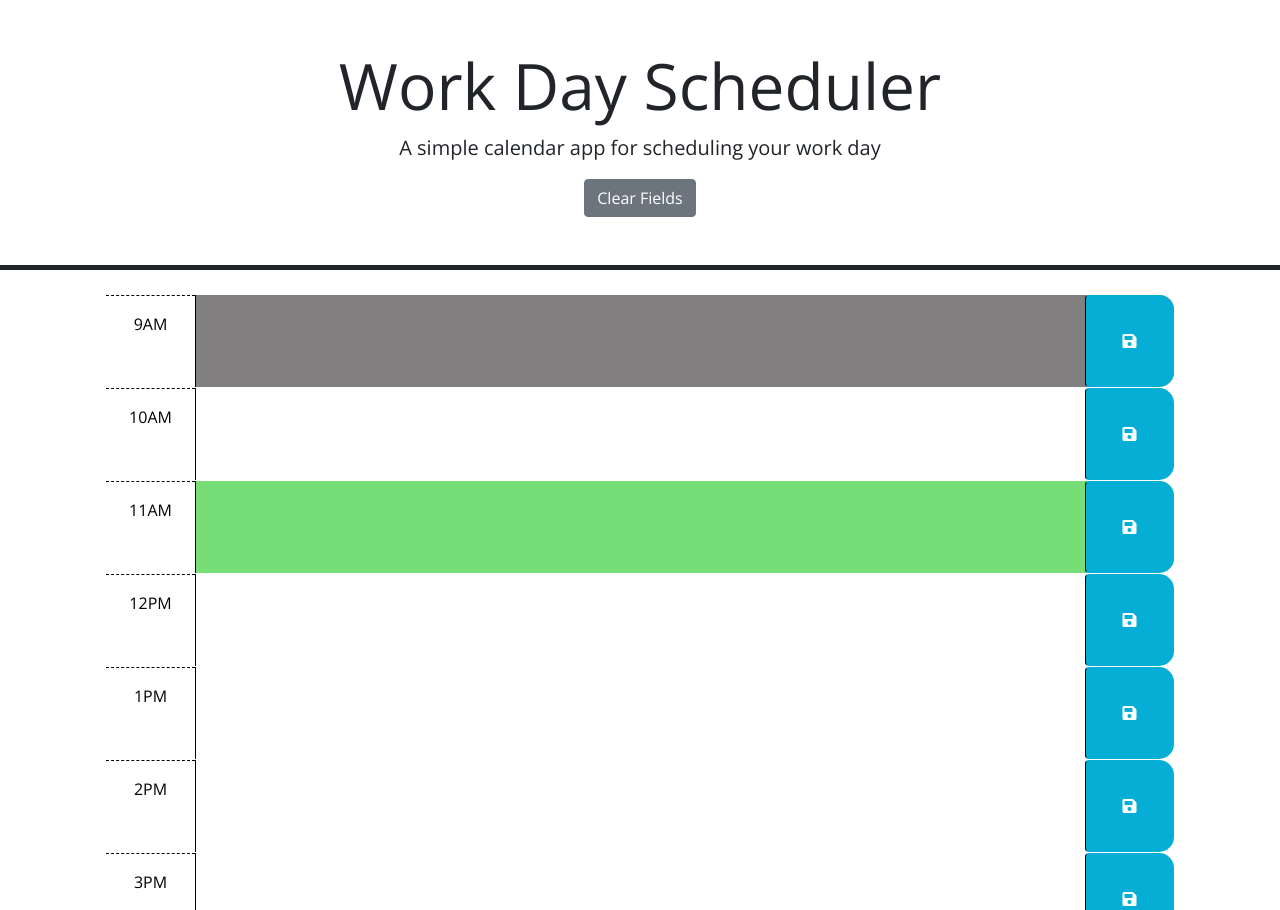
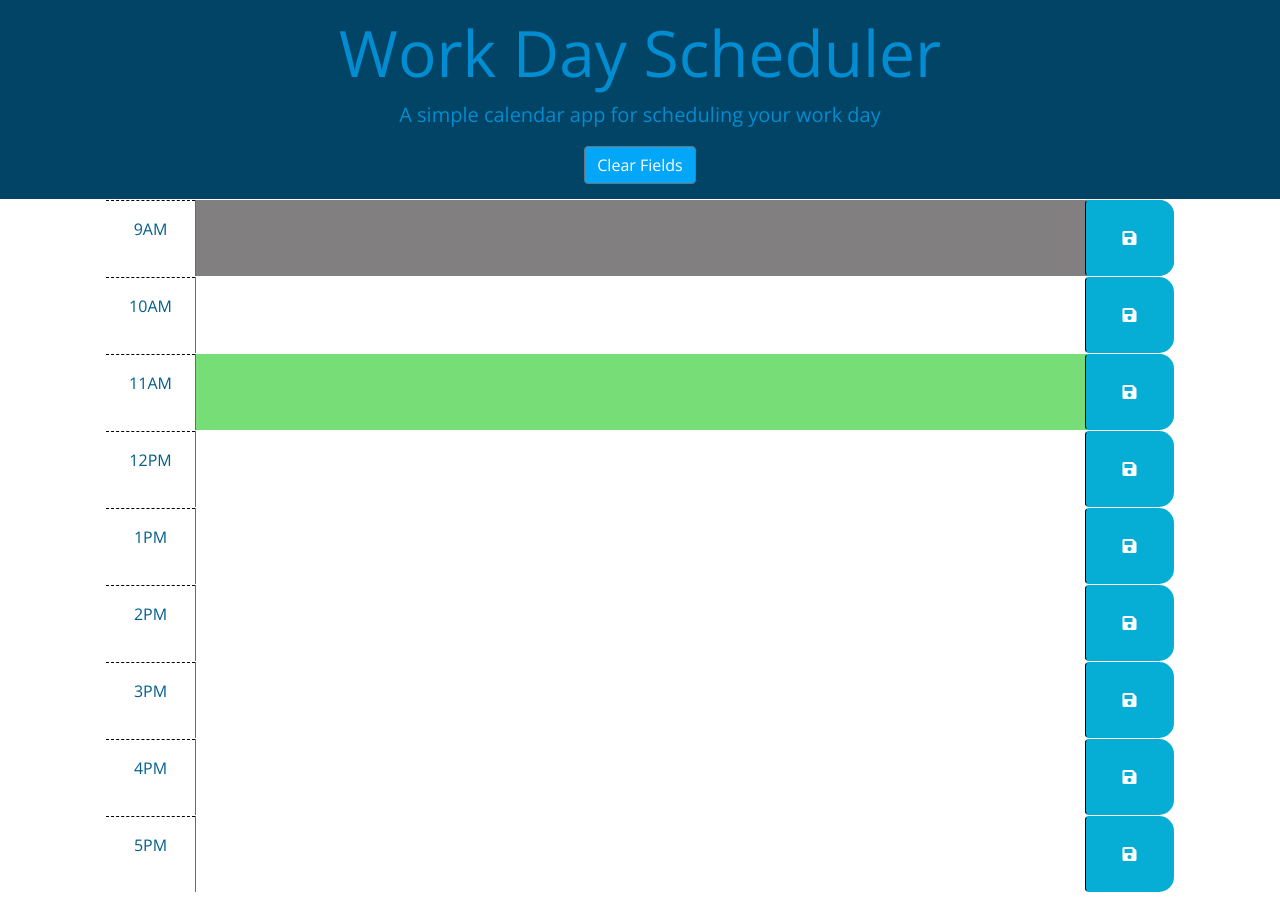
Before and after one commit to taylor-green/Calender-App, a plain HTML site: page index.html in a window 1280 px wide. Shown: the top 910 px of the page. Drawn offline with nearby package versions, Linux system fonts and the light colour scheme; files whose address does not match are found by name.

Commit message:
added jumbotron class and altered style sheet

```diff
--- a/assets/css/style.css
+++ b/assets/css/style.css
@@ -8,10 +8,23 @@ body {
     background: transparent;
     border: none;
     resize: none;
-    color: #000000;
-    border-left: 1px solid black;
-    padding: 10px;
+    color: #024465;
+    border-left: 1px solid #028cd1
   }
+
+  .jumbotron{
+
+    text-align: center;
+    padding-top: 15px;
+    padding-bottom: 15px;
+    background-color: #024465;
+    color:#028cd1
+  }
+
+  #clearFieldsBtn{
+    background-color:#04a6f7;
+  }
+
 
   .description {
     white-space: pre-wrap;
@@ -27,7 +40,7 @@ body {
 
   .hour {
     background-color: #ffffff;
-    color: #000000;
+    color: #015e8c;
     border-top: 1px dashed #000000;
   }
 
--- a/index.html
+++ b/index.html
@@ -14,7 +14,7 @@
 </head>
 
 <body>
-    <header class="p-5 mb-4 border-5 border-bottom border-dark text-center">
+    <header class="jumbotron">
         <h1 class="display-3">Work Day Scheduler</h1>
         <p class="lead">A simple calendar app for scheduling your work day</p>
         <p id="currentDay" class="lead"></p>
```
Also changed, not shown: 1 other file.
